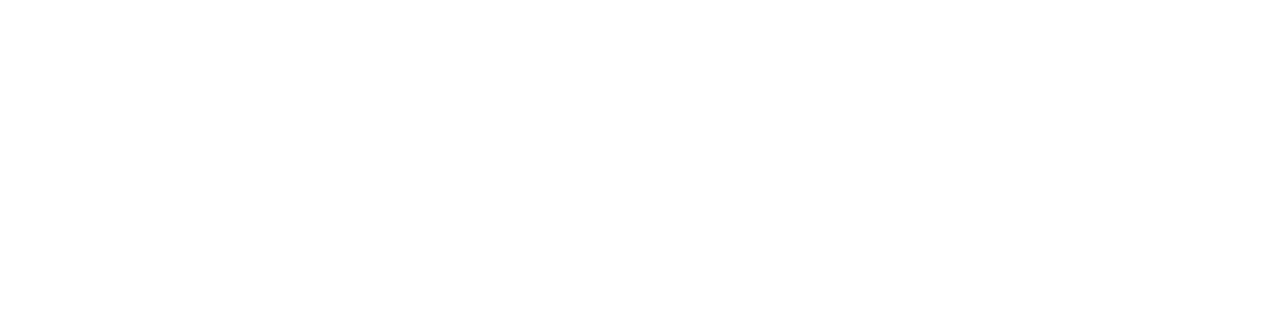
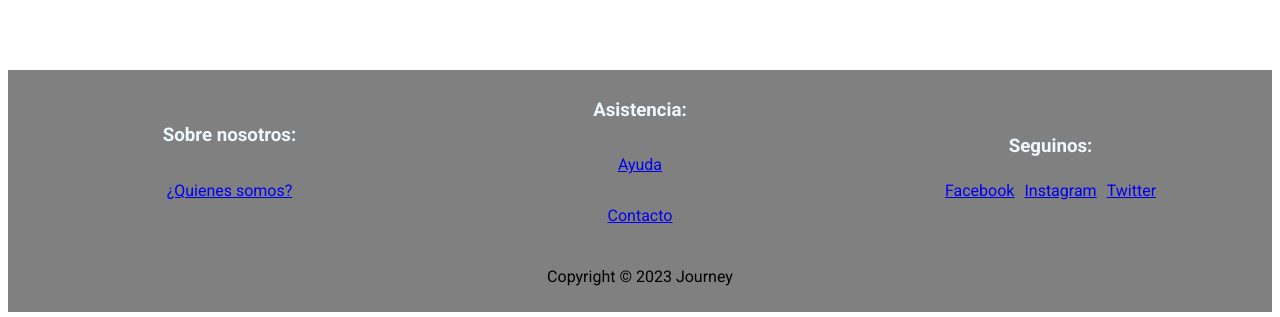
Before and after one commit to Ignaciofiori/Journey, a React (Vite) app in the folder Journey-Front/: page / in a window 1280 px wide. Shown: the part 889-1206 px from the top of the page. Before the commit the page ends 967 px from the top, so only its background shows below. Built offline with nearby package versions, Linux system fonts and the light colour scheme.

Commit message:
footer hecho

```diff
--- a/Journey-Front/src/App.jsx
+++ b/Journey-Front/src/App.jsx
@@ -2,6 +2,8 @@
 import Banner from './components/Banner'
 import './App.css'
 import Navbar from "./components/Navbar"
+import Footer from "./components/Footer"
+
 function App() {
   const [count, setCount] = useState(0)
 
@@ -17,7 +19,7 @@
      </div>
      </main>
 
-
+     <Footer/>
      </div>
 
   )
--- /dev/null
+++ b/Journey-Front/src/components/Footer.jsx
@@ -0,0 +1,27 @@
+function Footer(){
+return(
+    <footer>
+  <div>
+      <h3>Sobre nosotros:</h3>
+      <p><a href="#">¿Quienes somos?</a></p>
+  </div>
+  <div>
+      <h3>Asistencia:</h3>
+      <p><a href="#">Ayuda</a></p>
+      <p><a href="#">Contacto</a></p>
+  </div>
+  <div>
+      <h3>Seguinos:</h3>
+      <div className="redes">
+          <a href="https://facebook.com" target="_blank">Facebook</a>
+          <a href="https://instagram.com" target="_blank">Instagram</a>
+          <a href="https://twitter.com" target="_blank">Twitter</a>
+      </div>
+  </div>
+  <p>Copyright © 2023 Journey</p>
+</footer>
+)
+}
+
+
+export default Footer
--- a/Journey-Front/src/index.css
+++ b/Journey-Front/src/index.css
@@ -81,3 +81,37 @@
   position: relative;
 left: 35rem;
 }
+
+/*FOOTER */
+
+footer {
+  background-color:grey;
+  padding: 10px;
+  display: flex;
+  flex-wrap: wrap;
+  justify-content: center;
+  align-items: center;
+  align-content: space-around;
+  flex-direction: row;
+}
+
+footer div {
+  display: flex;
+  flex-direction: COLUMN;
+  align-items: center;
+  margin-bottom: 10px;
+  width: 33%;
+  color: aliceblue;
+}
+
+.redes {
+  flex-direction: row;
+  margin: auto;
+  display: flex;
+  align-items: center;
+  justify-content: center;
+}
+
+.redes a {
+  padding: 5px;
+}
```
